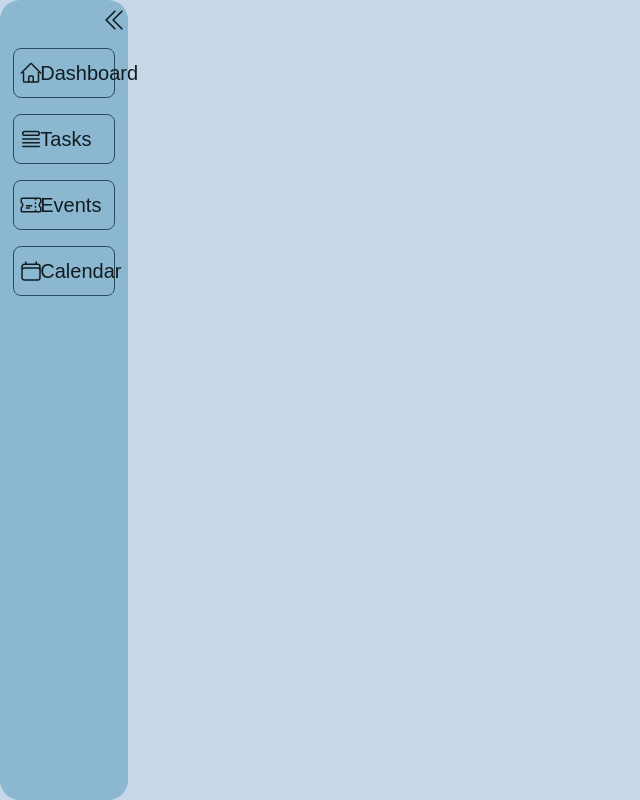
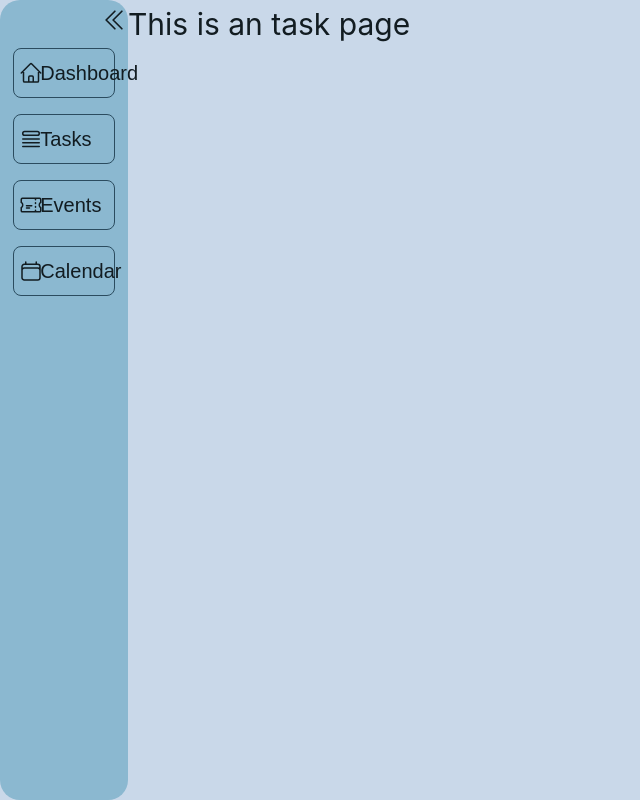
Before and after one commit to K7theCompSciMan/taskermind, a Vue app: page /tasks in a window 1280 px wide. Shown: the whole page, without its empty margins (0-640 px from the left). Built offline with nearby package versions, Linux system fonts and the light colour scheme; the HTML template or start-up script is replaced by a standard one.

Commit message:
update on tasks page

```diff
--- a/src/router/index.ts
+++ b/src/router/index.ts
@@ -1,6 +1,7 @@
 import { createRouter, createWebHistory } from 'vue-router'
 import HomeView from '../views/HomeView.vue'
 import AboutView from '../views/AboutView.vue'
+import TaskView from '../views/TaskView.vue'
 
 const router = createRouter({
   history: createWebHistory(import.meta.env.BASE_URL),
@@ -18,6 +19,15 @@ const router = createRouter({
       // which is lazy-loaded when the route is visited.
       component: AboutView,
     },
+    {
+      path: '/tasks',
+      name: 'task',
+      // route level code-splitting
+      // this generates a separate chunk (About.[hash].js) for this route
+      // which is lazy-loaded when the route is visited.
+      component: TaskView,
+    },
+
   ],
 })
 
--- /dev/null
+++ b/src/views/TaskView.vue
@@ -0,0 +1,15 @@
+<template>
+    <div class="tasks">
+      <h1>This is an task page</h1>
+    </div>
+  </template>
+
+  <style>
+  @media (min-width: 1024px) {
+    .about {
+      min-height: 100vh;
+      display: flex;
+      align-items: center;
+    }
+  }
+  </style>
```
Also changed, not shown: 1 other file (tests, documents, lock files or other folders).
